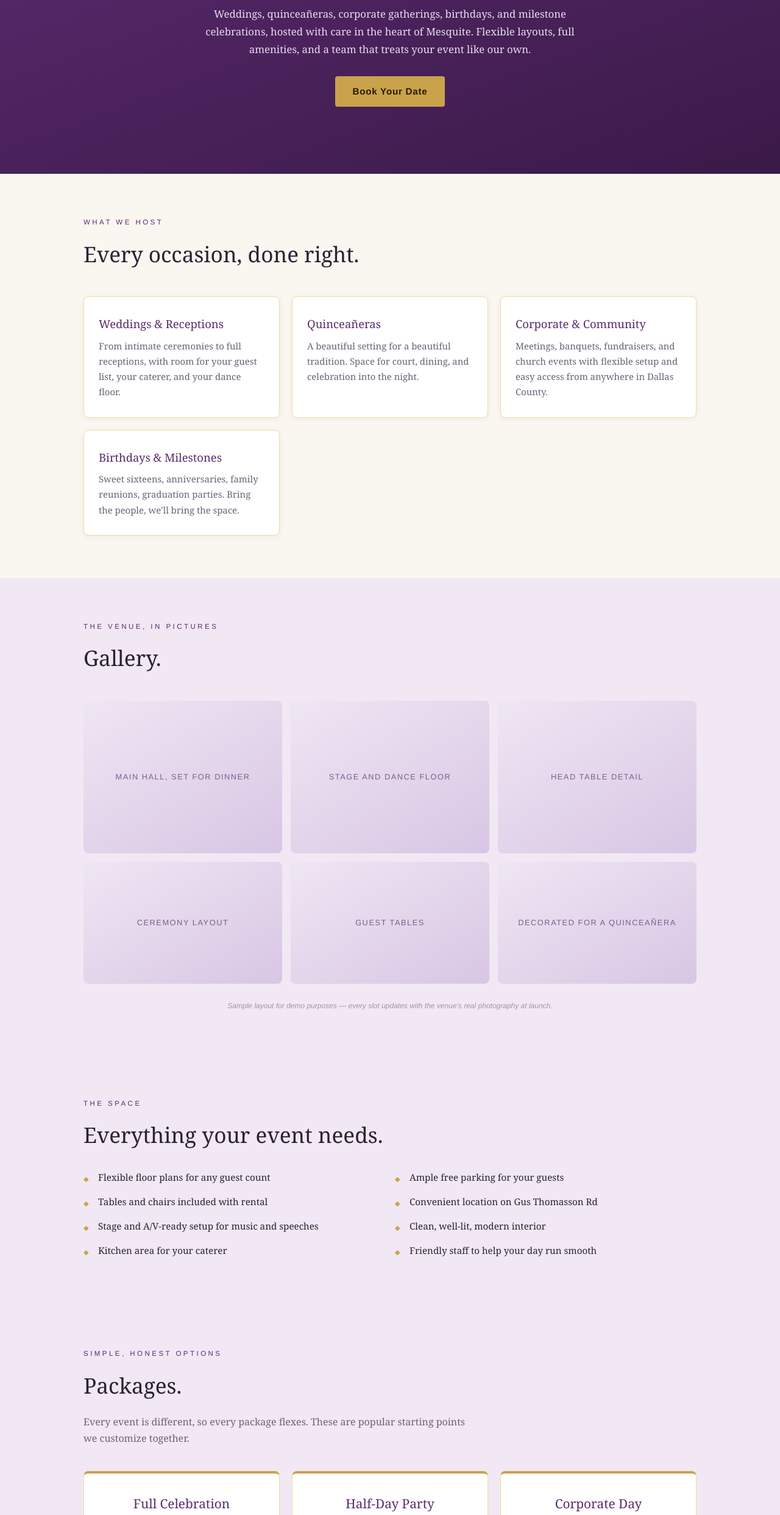
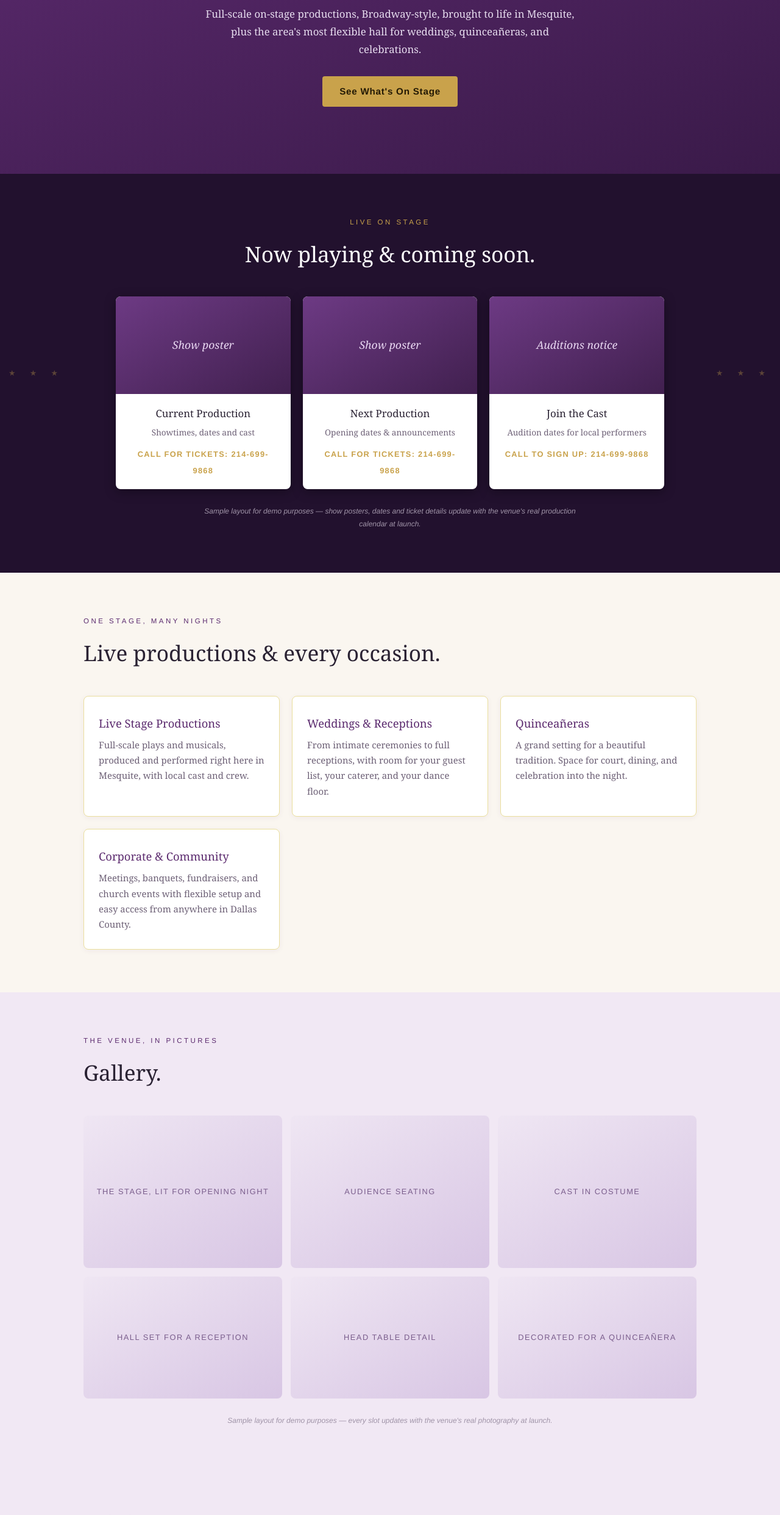
Before and after one commit to allenkevin37-source/mesquite-event-center-demo, a plain HTML site: page index.html in a window 1280 px wide. Shown: the part 316-2800 px from the top of the page at 61% size. Drawn offline with Linux system fonts and the light colour scheme.

Commit message:
V3: live theater productions, marquee section, stage rental, theater FAQ

```diff
--- a/index.html
+++ b/index.html
@@ -3,10 +3,10 @@
 <head>
 <meta charset="UTF-8">
 <meta name="viewport" content="width=device-width, initial-scale=1.0">
-<title>Mesquite Event Center | Weddings, Quinceañeras & Corporate Events in Mesquite, TX</title>
-<meta name="description" content="Mesquite Event Center hosts weddings, quinceañeras, corporate events, and celebrations at 4601 Gus Thomasson Rd, Mesquite, TX. Call 214-699-9868 to book.">
+<title>Mesquite Event Center | Live Stage Productions & Events in Mesquite, TX</title>
+<meta name="description" content="Mesquite Event Center presents live on-stage productions and hosts weddings, quinceañeras, and corporate events at 4601 Gus Thomasson Rd, Mesquite, TX. Call 214-699-9868.">
 <style>
-  :root{--ink:#2a2233;--plum:#5b2a6e;--plum-deep:#3a1a49;--gold:#c9a24b;--cream:#faf6f0;--soft:#f1e8f4}
+  :root{--ink:#2a2233;--plum:#5b2a6e;--plum-deep:#3a1a49;--gold:#c9a24b;--cream:#faf6f0;--soft:#f1e8f4;--marquee:#22112e}
   *{margin:0;padding:0;box-sizing:border-box}
   html{scroll-behavior:smooth}
   body{font-family:Georgia,'Times New Roman',serif;color:var(--ink);background:var(--cream);line-height:1.7}
@@ -34,10 +34,23 @@
   .card h3{color:var(--plum);font-size:1.15rem;font-weight:400;margin-bottom:8px}
   .card p{font-size:.93rem;color:#6d6076}
 
+  .marquee{background:var(--marquee);color:#fff;text-align:center;position:relative;overflow:hidden}
+  .marquee .kicker{color:var(--gold)}
+  .marquee h2{color:#fff}
+  .marquee::before,.marquee::after{content:"★ ★ ★";position:absolute;top:50%;transform:translateY(-50%);color:rgba(201,162,75,.35);letter-spacing:10px;font-size:.8rem}
+  .marquee::before{left:14px}.marquee::after{right:14px}
+  .show-grid{display:grid;grid-template-columns:repeat(auto-fit,minmax(240px,1fr));gap:20px;margin-top:40px;max-width:900px;margin-left:auto;margin-right:auto}
+  .show{background:#fff;border-radius:8px;overflow:hidden;box-shadow:0 4px 18px rgba(0,0,0,.35)}
+  .show .poster{background:linear-gradient(150deg,#6d3a84,#41204f);min-height:160px;display:flex;align-items:center;justify-content:center;color:#e9d8f2;font-family:Georgia,serif;font-style:italic;font-size:1.1rem;text-align:center;padding:12px}
+  .show .info{padding:18px 20px}
+  .show .info h3{color:var(--ink);font-size:1.05rem;font-weight:400}
+  .show .info p{font-size:.85rem;color:#6d6076;margin:4px 0 10px}
+  .show .info a{font-family:'Helvetica Neue',Arial,sans-serif;font-size:.8rem;letter-spacing:.1em;text-transform:uppercase;color:var(--gold);font-weight:700}
+  .demo-note{font-family:'Helvetica Neue',Arial,sans-serif;font-size:.75rem;color:#a094a8;text-align:center;max-width:640px;margin:26px auto 0;font-style:italic}
+
   .gallery{display:grid;grid-template-columns:repeat(3,1fr);gap:14px;margin-top:40px}
   .gcell{background:linear-gradient(150deg,#efe6f3,#d8c6e4);border-radius:8px;min-height:200px;display:flex;align-items:center;justify-content:center;color:#7a5d8c;font-family:'Helvetica Neue',Arial,sans-serif;font-size:.8rem;letter-spacing:.12em;text-transform:uppercase;text-align:center;padding:10px}
   .gcell.tall{min-height:250px}
-  .demo-note{font-family:'Helvetica Neue',Arial,sans-serif;font-size:.75rem;color:#a094a8;text-align:center;max-width:640px;margin:26px auto 0;font-style:italic}
 
   .amen{background:var(--soft)}
   .amen ul{list-style:none;columns:2;margin-top:20px}
@@ -69,7 +82,7 @@
 
   footer{padding:26px 0;color:#8a7d92;font-size:.85rem;text-align:center;background:var(--cream)}
   footer a{color:var(--plum)}
-  @media(max-width:700px){.amen ul{columns:1}.gallery{grid-template-columns:repeat(2,1fr)}.navlinks{display:none}}
+  @media(max-width:700px){.amen ul{columns:1}.gallery{grid-template-columns:repeat(2,1fr)}.navlinks{display:none}.marquee::before,.marquee::after{display:none}}
 </style>
 </head>
 <body>
@@ -77,28 +90,41 @@
 <header>
   <div class="wrap bar">
     <div class="logo">Mesquite Event Center<small>Mesquite, Texas</small></div>
-    <nav class="navlinks"><a href="#events">Events</a><a href="#gallery">Gallery</a><a href="#packages">Packages</a><a href="#faq">FAQ</a><a href="#book">Book</a></nav>
+    <nav class="navlinks"><a href="#shows">Now Playing</a><a href="#events">Events</a><a href="#gallery">Gallery</a><a href="#packages">Rentals</a><a href="#faq">FAQ</a><a href="#book">Book</a></nav>
   </div>
 </header>
 
 <div class="hero">
   <div class="wrap">
-    <div class="kicker" style="color:#c9a24b">Your Celebration Starts Here</div>
-    <h1>The perfect space for <em>your</em> next event.</h1>
-    <p>Weddings, quinceañeras, corporate gatherings, birthdays, and milestone celebrations, hosted with care in the heart of Mesquite. Flexible layouts, full amenities, and a team that treats your event like our own.</p>
-    <a class="btn" href="#book">Book Your Date</a>
+    <div class="kicker" style="color:#c9a24b">The Stage Is Set</div>
+    <h1>Live theater in the heart of <em>Mesquite.</em></h1>
+    <p>Full-scale on-stage productions, Broadway-style, brought to life in Mesquite, plus the area's most flexible hall for weddings, quinceañeras, and celebrations.</p>
+    <a class="btn" href="#shows">See What's On Stage</a>
   </div>
 </div>
 
+<section class="marquee" id="shows">
+  <div class="wrap">
+    <div class="kicker">Live On Stage</div>
+    <h2>Now playing &amp; coming soon.</h2>
+    <div class="show-grid">
+      <div class="show"><div class="poster">Show poster</div><div class="info"><h3>Current Production</h3><p>Showtimes, dates and cast</p><a href="#book">Call for tickets: 214-699-9868</a></div></div>
+      <div class="show"><div class="poster">Show poster</div><div class="info"><h3>Next Production</h3><p>Opening dates &amp; announcements</p><a href="#book">Call for tickets: 214-699-9868</a></div></div>
+      <div class="show"><div class="poster">Auditions notice</div><div class="info"><h3>Join the Cast</h3><p>Audition dates for local performers</p><a href="#book">Call to sign up: 214-699-9868</a></div></div>
+    </div>
+    <p class="demo-note">Sample layout for demo purposes — show posters, dates and ticket details update with the venue's real production calendar at launch.</p>
+  </div>
+</section>
+
 <section id="events">
   <div class="wrap">
-    <div class="kicker">What We Host</div>
-    <h2>Every occasion, done right.</h2>
+    <div class="kicker">One Stage, Many Nights</div>
+    <h2>Live productions &amp; every occasion.</h2>
     <div class="grid">
+      <div class="card"><h3>Live Stage Productions</h3><p>Full-scale plays and musicals, produced and performed right here in Mesquite, with local cast and crew.</p></div>
       <div class="card"><h3>Weddings &amp; Receptions</h3><p>From intimate ceremonies to full receptions, with room for your guest list, your caterer, and your dance floor.</p></div>
-      <div class="card"><h3>Quinceañeras</h3><p>A beautiful setting for a beautiful tradition. Space for court, dining, and celebration into the night.</p></div>
+      <div class="card"><h3>Quinceañeras</h3><p>A grand setting for a beautiful tradition. Space for court, dining, and celebration into the night.</p></div>
       <div class="card"><h3>Corporate &amp; Community</h3><p>Meetings, banquets, fundraisers, and church events with flexible setup and easy access from anywhere in Dallas County.</p></div>
-      <div class="card"><h3>Birthdays &amp; Milestones</h3><p>Sweet sixteens, anniversaries, family reunions, graduation parties. Bring the people, we'll bring the space.</p></div>
     </div>
   </div>
 </section>
@@ -108,11 +134,11 @@
     <div class="kicker">The Venue, In Pictures</div>
     <h2>Gallery.</h2>
     <div class="gallery">
-      <div class="gcell tall">Main hall, set for dinner</div>
-      <div class="gcell tall">Stage and dance floor</div>
-      <div class="gcell tall">Head table detail</div>
-      <div class="gcell">Ceremony layout</div>
-      <div class="gcell">Guest tables</div>
+      <div class="gcell tall">The stage, lit for opening night</div>
+      <div class="gcell tall">Audience seating</div>
+      <div class="gcell tall">Cast in costume</div>
+      <div class="gcell">Hall set for a reception</div>
+      <div class="gcell">Head table detail</div>
       <div class="gcell">Decorated for a quinceañera</div>
     </div>
     <p class="demo-note">Sample layout for demo purposes — every slot updates with the venue's real photography at launch.</p>
@@ -122,16 +148,16 @@
 <section class="amen" id="amenities">
   <div class="wrap">
     <div class="kicker">The Space</div>
-    <h2>Everything your event needs.</h2>
+    <h2>A real stage. A full house.</h2>
     <ul>
+      <li>Raised stage with theatrical lighting</li>
+      <li>House sound for shows, speeches and music</li>
+      <li>Seating for audiences and banquet guests</li>
       <li>Flexible floor plans for any guest count</li>
-      <li>Tables and chairs included with rental</li>
-      <li>Stage and A/V-ready setup for music and speeches</li>
+      <li>Tables and chairs included with rentals</li>
       <li>Kitchen area for your caterer</li>
       <li>Ample free parking for your guests</li>
       <li>Convenient location on Gus Thomasson Rd</li>
-      <li>Clean, well-lit, modern interior</li>
-      <li>Friendly staff to help your day run smooth</li>
     </ul>
   </div>
 </section>
@@ -139,11 +165,11 @@
 <section class="amen" id="packages">
   <div class="wrap">
     <div class="kicker">Simple, Honest Options</div>
-    <h2>Packages.</h2>
+    <h2>Book the house.</h2>
     <p style="max-width:640px;color:#6d6076">Every event is different, so every package flexes. These are popular starting points we customize together.</p>
     <div class="grid">
-      <div class="pkg"><h3>Full Celebration</h3><p class="for">Weddings &amp; Quinceañeras</p><ul><li>Full-day exclusive use of the hall</li><li>Ceremony set-up and reception flip</li><li>Tables and chairs included</li><li>Stage and house sound for music and toasts</li></ul><p class="price">From $2,500</p><a class="btn" href="#book">Request a Quote</a></div>
-      <div class="pkg"><h3>Half-Day Party</h3><p class="for">Birthdays &amp; Reunions</p><ul><li>Five-hour evening block</li><li>Reception-style or seated layout</li><li>Tables and chairs included</li><li>House sound for music</li></ul><p class="price">From $1,200</p><a class="btn" href="#book">Request a Quote</a></div>
+      <div class="pkg"><h3>Full Celebration</h3><p class="for">Weddings &amp; Quinceañeras</p><ul><li>Full-day exclusive use of the hall</li><li>Ceremony set-up and reception flip</li><li>Tables and chairs included</li><li>Stage and house sound for toasts</li></ul><p class="price">From $2,500</p><a class="btn" href="#book">Request a Quote</a></div>
+      <div class="pkg"><h3>Stage Rental</h3><p class="for">Productions &amp; Performances</p><ul><li>Rehearsal and performance blocks</li><li>Stage lighting and house sound</li><li>Seating configuration for your house</li><li>Box-office friendly scheduling</li></ul><p class="price">From $1,800</p><a class="btn" href="#book">Request a Quote</a></div>
       <div class="pkg"><h3>Corporate Day</h3><p class="for">Meetings &amp; Banquets</p><ul><li>Business-hours block</li><li>Stage, projector and house sound</li><li>Buffet-friendly floor plan</li><li>Easy parking for the whole team</li></ul><p class="price">From $950</p><a class="btn" href="#book">Request a Quote</a></div>
     </div>
     <p class="demo-note">Sample packages and figures for demo purposes — finalized with the venue's real pricing at launch.</p>
@@ -153,11 +179,11 @@
 <section id="voices">
   <div class="wrap">
     <div class="kicker">Word of Mouth</div>
-    <h2 style="text-align:center">What hosts say.</h2>
+    <h2 style="text-align:center">What audiences &amp; hosts say.</h2>
     <div class="quote">
       <p class="stars">★★★★★</p>
-      <p>"The space was beautiful and the team made our day effortless. Our guests are still talking about it."</p>
-      <p class="demo-note" style="margin-top:10px">Real guest reviews load here at launch — pulled straight from your Google and Facebook five-star ratings.</p>
+      <p>"A real stage, a real show, five minutes from home. Our whole family came out for opening night."</p>
+      <p class="demo-note" style="margin-top:10px">Real audience and guest reviews load here at launch — pulled straight from your Google and Facebook five-star ratings.</p>
     </div>
   </div>
 </section>
@@ -167,10 +193,11 @@
     <div class="kicker" style="text-align:center">Good Questions, Plain Answers</div>
     <h2 style="text-align:center;margin-bottom:40px">Frequently asked.</h2>
     <div class="faq">
-      <details><summary>How far in advance should we book?</summary><p>Spring and fall Saturdays go first, often 8-12 months out. Off-season and weekday dates offer more flexibility and friendlier rates.</p></details>
+      <details><summary>How do we get tickets to a show?</summary><p>Call or text 214-699-9868 for showtimes, tickets and season information. Current productions are listed right on this page at launch.</p></details>
+      <details><summary>How do I audition for a production?</summary><p>The venue holds open auditions for local performers. Call to find out the next audition date and what to prepare.</p></details>
+      <details><summary>Can our theater group rent the stage?</summary><p>Yes. The Stage Rental package covers rehearsal and performance blocks with theatrical lighting, house sound and seating configuration.</p></details>
       <details><summary>Can we bring our own caterer?</summary><p>Yes. The kitchen area is ready for your caterer's team, and we'll coordinate access and timing with them directly.</p></details>
       <details><summary>Do you provide tables, chairs and set-up?</summary><p>Yes. Tables and chairs are included with every rental, and the floor plan is laid out with you before event day.</p></details>
-      <details><summary>What about music, microphones and presentations?</summary><p>The hall is A/V-ready with a stage and house sound for toasts, music and slideshows. Larger productions can bring in outside A/V.</p></details>
       <details><summary>Is there a deposit, and when is the balance due?</summary><p>A signed agreement and deposit reserve your date. The payment schedule is explained clearly up front — no surprises.</p></details>
     </div>
   </div>
@@ -178,9 +205,9 @@
 
 <section class="book" id="book">
   <div class="wrap">
-    <div class="kicker">Reserve Your Date</div>
-    <h2>Dates go fast. Let's save yours.</h2>
-    <p>Call or text today and we'll walk you through availability, pricing, and setup options for your event.</p>
+    <div class="kicker">The House Is Open</div>
+    <h2>Get tickets or save your date.</h2>
+    <p>Call or text today for showtimes, tickets, auditions, or availability for your own event.</p>
     <a class="phone" href="tel:+12146999868">214-699-9868</a>
     <div class="hint">4601 Gus Thomasson Rd · Mesquite, TX 75150</div>
   </div>
```
